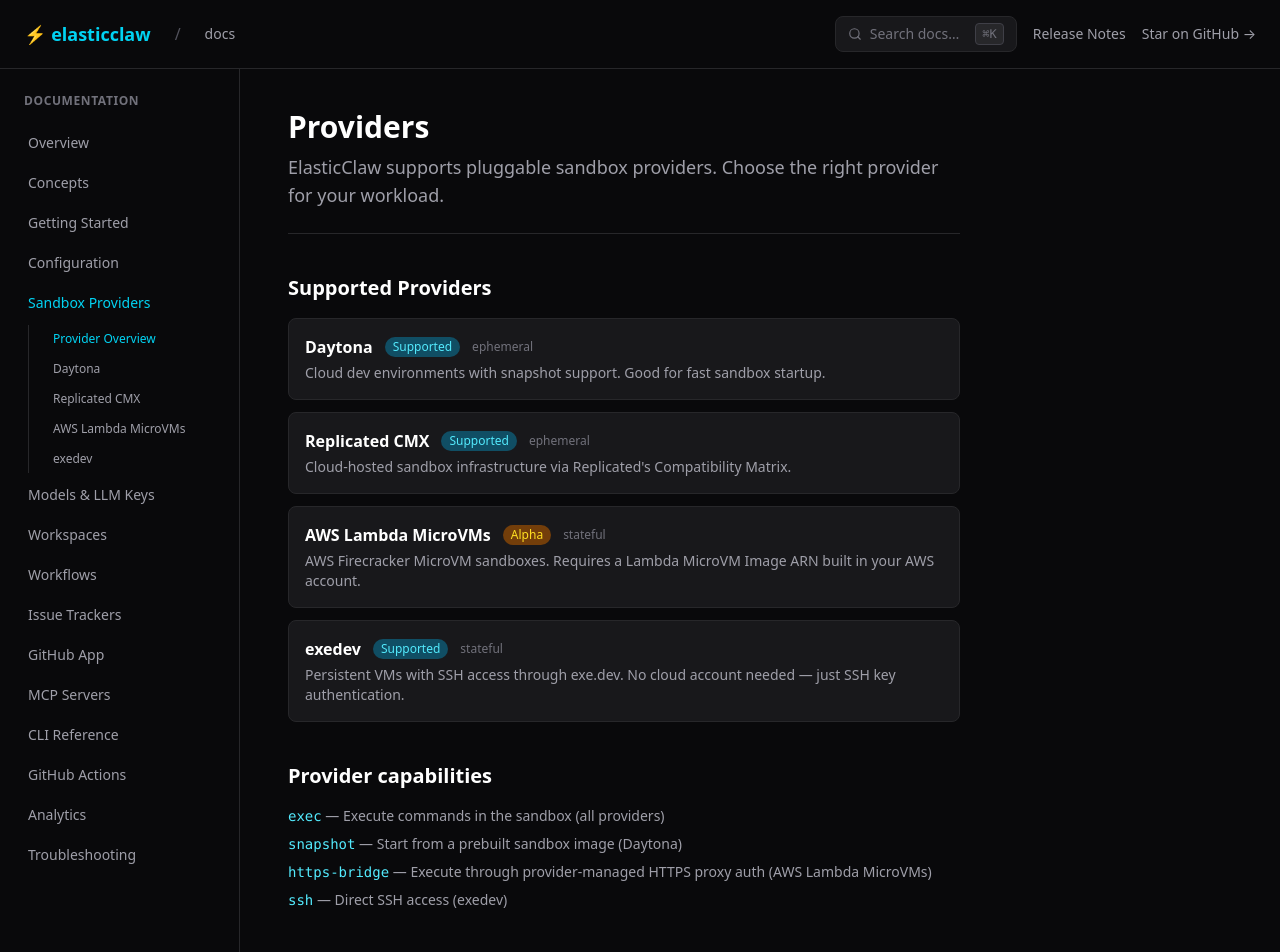
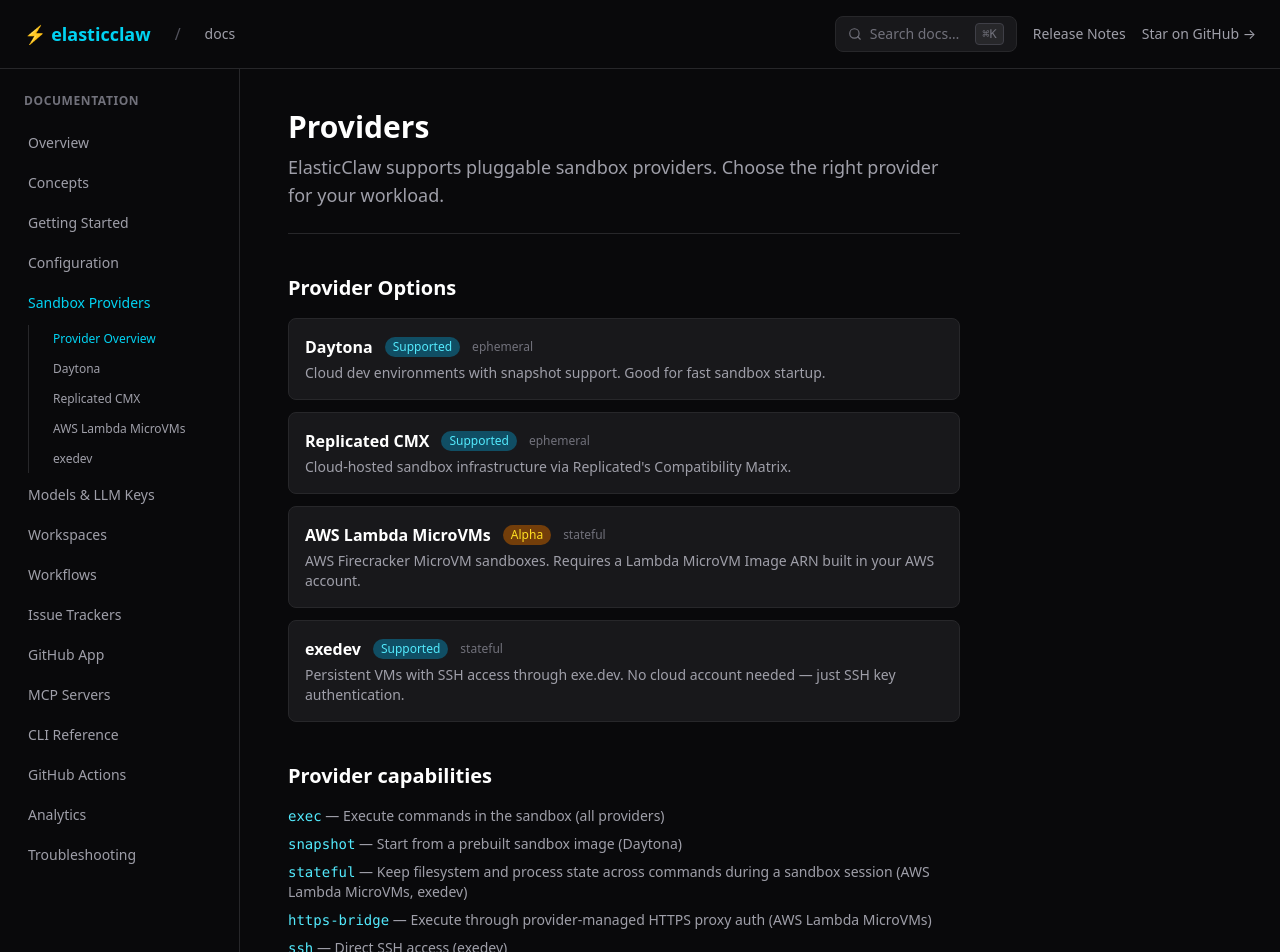
Before and after one commit to elasticclaw/elasticclaw.ai, a Next.js app: page /docs/providers in a window 1280 px wide. Shown: the top 952 px of the page. Built offline with nearby package versions, Linux system fonts and the light colour scheme.

Commit message:
Address provider docs review feedback

```diff
--- a/src/app/docs/providers/page.tsx
+++ b/src/app/docs/providers/page.tsx
@@ -10,7 +10,7 @@
       title="Providers"
       description="ElasticClaw supports pluggable sandbox providers. Choose the right provider for your workload."
     >
-      <Section title="Supported Providers">
+      <Section title="Provider Options">
         <div className="space-y-3">
           {[
             { name: "Daytona", href: "/docs/providers/daytona", status: "Supported", desc: "Cloud dev environments with snapshot support. Good for fast sandbox startup.", type: "ephemeral" },
@@ -38,6 +38,7 @@
         <div className="space-y-2 text-sm text-zinc-400">
           <p><code className="text-cyan-300">exec</code> — Execute commands in the sandbox (all providers)</p>
           <p><code className="text-cyan-300">snapshot</code> — Start from a prebuilt sandbox image (Daytona)</p>
+          <p><code className="text-cyan-300">stateful</code> — Keep filesystem and process state across commands during a sandbox session (AWS Lambda MicroVMs, exedev)</p>
           <p><code className="text-cyan-300">https-bridge</code> — Execute through provider-managed HTTPS proxy auth (AWS Lambda MicroVMs)</p>
           <p><code className="text-cyan-300">ssh</code> — Direct SSH access (exedev)</p>
         </div>
```
